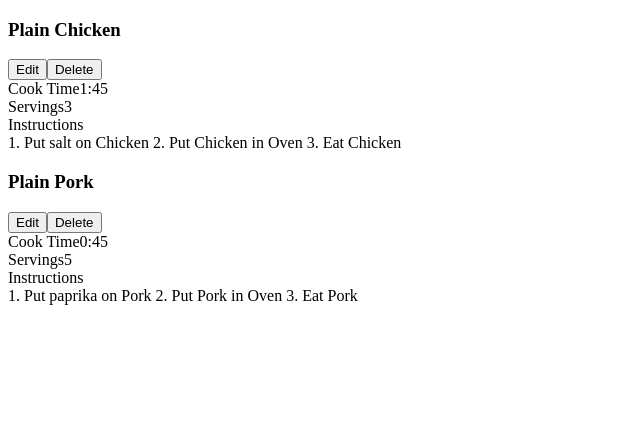
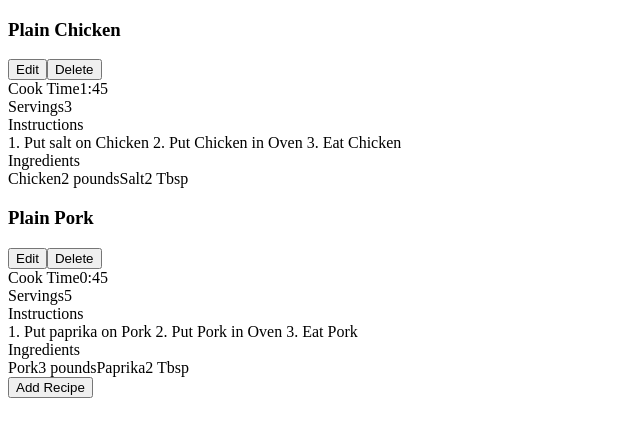
Before and after one commit to Benanna2019/Recipes_with_React, a React (Create React App) app: page / in a window 1280 px wide. Shown: the top 436 px of the page, without its empty margins (0-640 px from the left). Built offline with nearby package versions, Linux system fonts and the light colour scheme.

Commit message:
created ingredients components

```diff
--- a/src/App.js
+++ b/src/App.js
@@ -17,6 +17,18 @@
     cookTime: "1:45",
     instructions:
       "1. Put salt on Chicken \n2. Put Chicken in Oven \n3. Eat Chicken",
+    ingredients: [
+      {
+        id: 1,
+        name: "Chicken",
+        amount: "2 pounds",
+      },
+      {
+        id: 2,
+        name: "Salt",
+        amount: "2 Tbsp",
+      },
+    ],
   },
   {
     id: 1,
@@ -24,6 +36,18 @@
     servings: 5,
     cookTime: "0:45",
     instructions: "1. Put paprika on Pork \n2. Put Pork in Oven \n3. Eat Pork",
+    ingredients: [
+      {
+        id: 1,
+        name: "Pork",
+        amount: "3 pounds",
+      },
+      {
+        id: 2,
+        name: "Paprika",
+        amount: "2 Tbsp",
+      },
+    ],
   },
 ];
 
--- /dev/null
+++ b/src/Ingredient.js
@@ -0,0 +1,10 @@
+import React from "react";
+
+export default function Ingredient({ name, amount }) {
+  return (
+    <>
+      <span>{name}</span>
+      <span>{amount}</span>
+    </>
+  );
+}
--- /dev/null
+++ b/src/IngredientList.js
@@ -0,0 +1,9 @@
+import React from "react";
+import Ingredient from "./Ingredient";
+
+export default function IngredientList({ ingredients }) {
+  const ingredientElements = ingredients.map((ingredient) => {
+    return <Ingredient key={ingredient.id} {...ingredient} />;
+  });
+  return <div>{ingredientElements}</div>;
+}
--- a/src/Recipe.js
+++ b/src/Recipe.js
@@ -1,7 +1,8 @@
 import React from "react";
+import IngredientList from "./IngredientList";
 
 export default function Recipe(props) {
-  const { name, cookTime, servings, instructions } = props;
+  const { name, cookTime, servings, instructions, ingredients } = props;
   return (
     <div>
       <div>
@@ -23,6 +24,12 @@
         <span>Instructions</span>
         <div>{instructions}</div>
       </div>
+      <div>
+        <span>Ingredients</span>
+        <div>
+          <IngredientList ingredients={ingredients} />
+        </div>
+      </div>
     </div>
   );
 }
--- a/src/RecipeList.js
+++ b/src/RecipeList.js
@@ -3,10 +3,13 @@
 
 export default function RecipeList({ recipes }) {
   return (
-    <div>
-      {recipes.map((recipe) => {
-        return <Recipe key={recipe.id} {...recipe} />;
-      })}
-    </div>
+    <>
+      <div>
+        {recipes.map((recipe) => {
+          return <Recipe key={recipe.id} {...recipe} />;
+        })}
+      </div>
+      <button>Add Recipe</button>
+    </>
   );
 }
```
